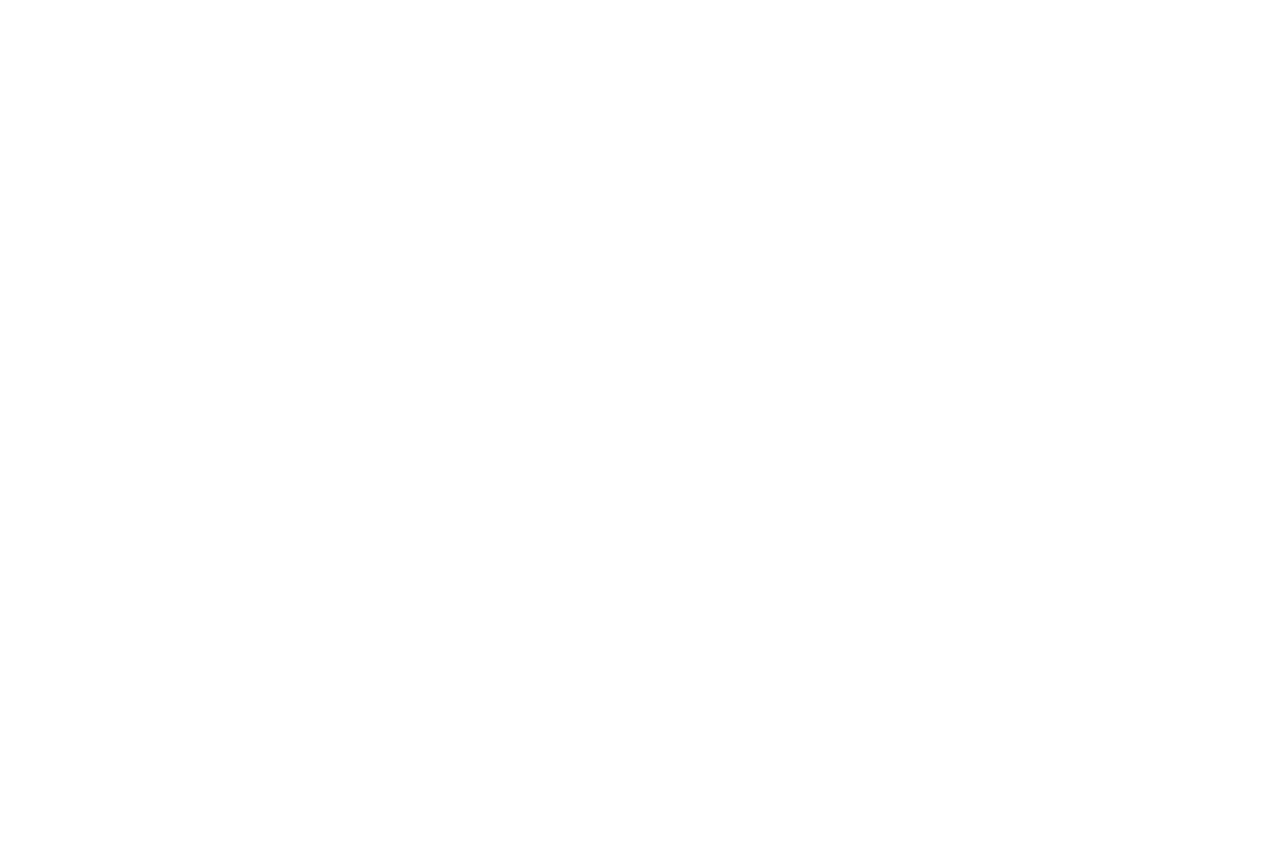
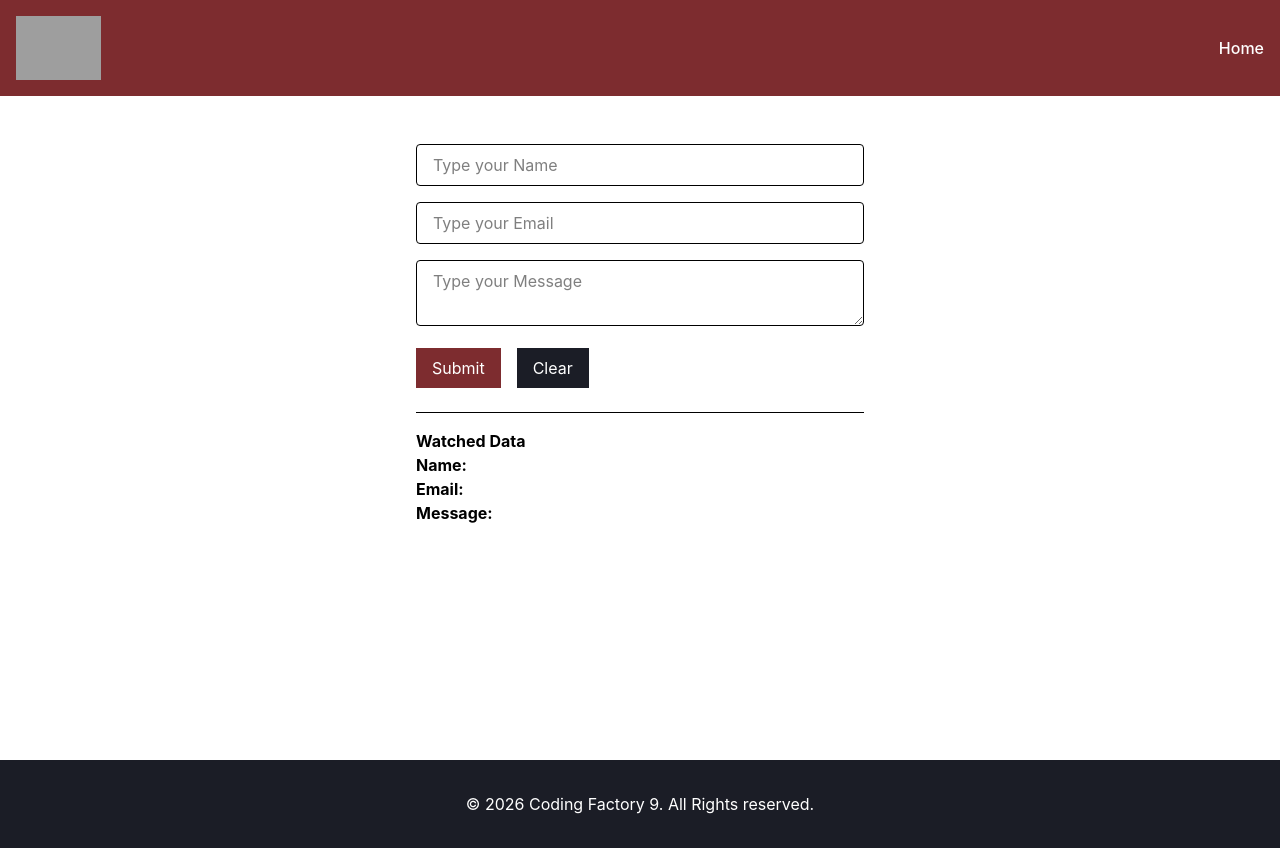
Before and after one commit to Nev3rM1nd3/cf9-react-app, a React (Vite) app: page /multifield-form-hook-form in a window 1280 px wide. Before the commit this address had no page. Before the commit the page ends 800 px from the top, so only its background shows below. Built offline with nearby package versions, Linux system fonts and the light colour scheme; grey boxes are pictures that could not be loaded.

Commit message:
feat: add MultiFieldFormWithHookForm component using RHF and zod resolver

```diff
--- a/package.json
+++ b/package.json
@@ -10,9 +10,11 @@
     "preview": "vite preview"
   },
   "dependencies": {
+    "@hookform/resolvers": "^5.4.0",
     "@tailwindcss/vite": "^4.3.0",
     "react": "^19.2.6",
     "react-dom": "^19.2.6",
+    "react-hook-form": "^7.76.1",
     "react-router": "^7.15.1",
     "tailwindcss": "^4.3.0",
     "zod": "^4.4.3"
--- a/src/App.tsx
+++ b/src/App.tsx
@@ -18,6 +18,7 @@
 import MultiFieldForm from "./components/LessonNine/MultiFieldForm.tsx";
 import MultiFieldFormWithValidation from "./components/LessonNine/MultiFieldFormWithValidation.tsx";
 import MultiFieldFormWithZod from "./components/LessonTen/MultiFieldFormWithZod.tsx";
+import MultiFieldFormWithHookForm from "./components/LessonTen/MultiFieldFormWithHookForm.tsx";
 // import Counter from "./components/LessonFour/Counter.tsx";
 // import CounterAdvanced from "./components/LessonFour/CounterAdvanced.tsx";
 // import NameChanger from "./components/LessonFive/NameChanger.tsx";
@@ -185,6 +186,7 @@
           <Route path="multifield-form" element={<MultiFieldForm/>} />
           <Route path="multifield-form-validation" element={<MultiFieldFormWithValidation/>}/>
           <Route path="multifield-form-zod" element={<MultiFieldFormWithZod/>}/>
+          <Route path="multifield-form-hook-form" element={<MultiFieldFormWithHookForm/>}/>
 
 
         </Route>
--- /dev/null
+++ b/src/components/LessonTen/MultiFieldFormWithHookForm.tsx
@@ -0,0 +1,133 @@
+// import {useState} from "react";
+// import * as React from "react";
+import {z} from "zod";
+import {useForm} from "react-hook-form";
+import {zodResolver} from "@hookform/resolvers/zod";
+import {useState} from "react";
+
+const formSchema = z.object({
+  name: z.string().trim().min(1, {error: "Name is required"}),
+  email: z
+    .email()
+    .min(1, {error: "Email is required"}),
+  message:z
+    .string()
+    .trim()
+    .min(5, {error: "Message must be at least 5 characters long"})
+    .min(1, {error: "Message is required"})
+    .max(8, {error: "Message must be at most 8 characters long"})
+})
+
+type FormValues = z.infer<typeof formSchema>;
+
+  const MultiFieldFormWithHookForm   = () => {
+
+    const [submittedData, setSubmittedData] = useState<FormValues | null>(null)
+
+    const {
+    register,
+    handleSubmit,
+    formState: {errors},
+    reset,
+    watch,
+  } = useForm<FormValues>({
+    resolver: zodResolver(formSchema),
+    defaultValues: {
+      name: "",
+      email: "",
+      message: ""
+    }
+  });
+
+  const onSubmit = (data: FormValues) => {
+    setSubmittedData(data);
+    reset()
+  }
+
+  const onClear = () => {
+    setSubmittedData(null)
+    reset()
+  }
+
+  const watchedValues = watch();
+
+  return (
+    <>
+      <form
+        onSubmit={handleSubmit(onSubmit)}
+        className="max-w-md mx-auto space-y-4"
+      >
+
+        <div>
+          <input
+            {...register("name")}
+            type="text"
+            placeholder="Type your Name"
+            className="w-full border rounded px-4 py-2"
+          />
+          {errors.name && (
+            <p className="text-cf-dark-red text-sm mt-1">{errors.name.message}</p>
+          )}
+        </div>
+
+        <div>
+          <input
+            {...register("email")}
+            type="text"
+            placeholder="Type your Email"
+            className="w-full border rounded px-4 py-2"
+          />
+          {errors.email && (
+            <p className="text-cf-dark-red text-sm mt-1">{errors.email.message}</p>
+          )}
+        </div>
+
+        <div>
+          <textarea
+            {...register("message")}
+            placeholder="Type your Message"
+            className="w-full border rounded px-4 py-2"
+          ></textarea>
+            {errors.message && (
+              <p className="text-cf-dark-red text-sm mt-1">{errors.message.message}</p>
+            )}
+        </div>
+
+
+        <div className="flex gap-4">
+          <button
+            type="submit"
+            className="bg-cf-dark-red text-white px-4 py-2">
+            Submit
+          </button>
+          <button
+            onClick={onClear}
+            className="bg-cf-dark-gray text-white px-4 py-2">
+            Clear
+          </button>
+        </div>
+
+      </form>
+
+      {submittedData && (
+        <>
+          <div className="mt-6 pt-4 max-w-md mx-auto border-t space-y2">
+            <strong>Submitted Data</strong>
+            <p><strong>Name: </strong>{submittedData.name}</p>
+            <p><strong>Email: </strong>{submittedData.email}</p>
+            <p><strong>Message: </strong>{submittedData.message}</p>
+          </div>
+        </>
+      )}
+
+      <div className="mt-6 pt-4 max-w-md mx-auto border-t space-y2">
+        <strong>Watched Data</strong>
+        <p><strong>Name: </strong>{watchedValues.name}</p>
+        <p><strong>Email: </strong>{watchedValues.email}</p>
+        <p><strong>Message: </strong>{watchedValues.message}</p>
+      </div>
+
+    </>
+  )
+}
+export default MultiFieldFormWithHookForm;
```
Also changed, not shown: 1 other file (tests, documents, lock files or other folders).
